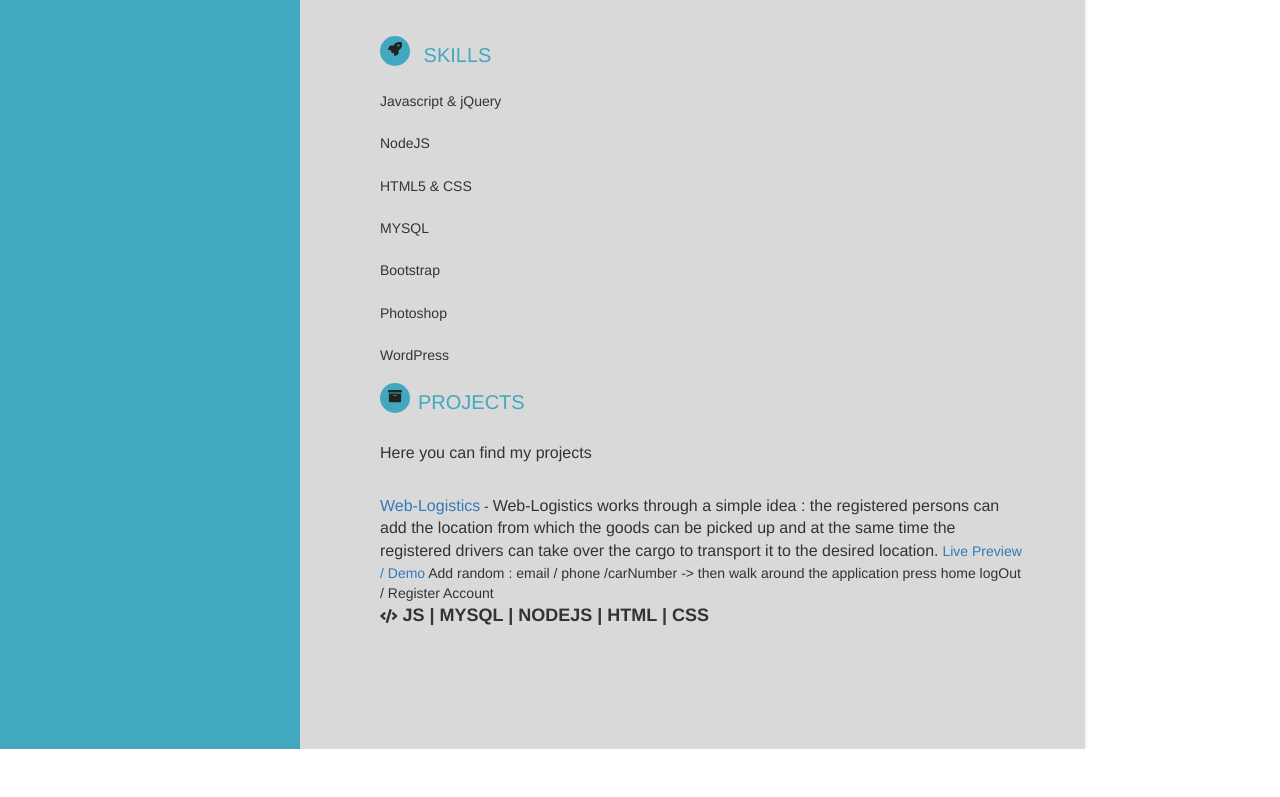
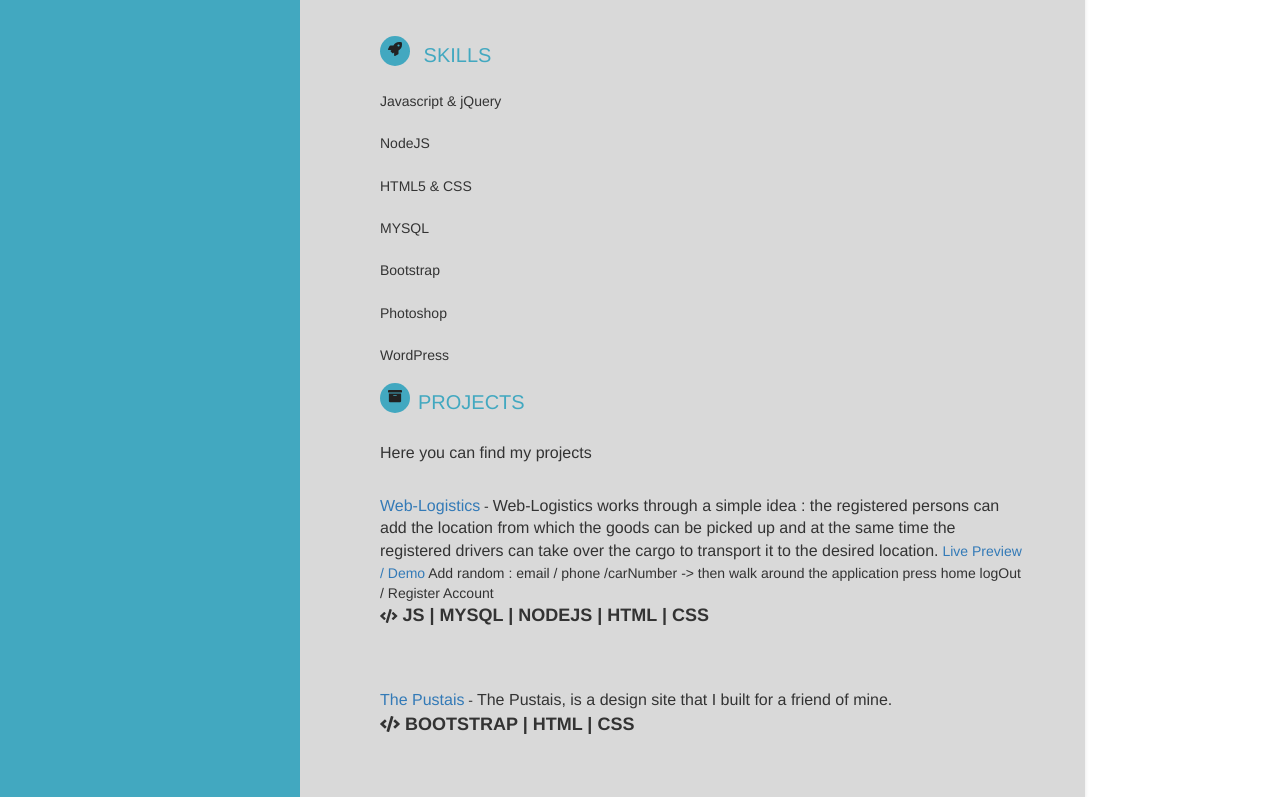
Before and after one commit to MitreaRazvan/MitreaRazvan.github.io, a plain HTML site: page index.html in a window 1280 px wide. Shown: the part 711-1508 px from the top of the page. Before the commit the page ends 1460 px from the top, so only its background shows below. Drawn offline with nearby package versions, Linux system fonts and the light colour scheme.

Commit message:
Update index.html

```diff
--- a/index.html
+++ b/index.html
@@ -121,6 +121,16 @@
                     </div><!--//item-->
                 </div><!--//item-->
 
+         <div class="item">
+                        <span class="project-title"><a href="https://pustaiswebsite.s3.us-east-2.amazonaws.com/The+Pustais+%7C+website/index.html">The Pustais</a></span> - <span class="project-tagline">
+
+                            The Pustais, is a design site that I built for a friend of mine.
+
+                            <br>
+                            <span class="incon-text"><i class="fas fa-code"></i><strong>  BOOTSTRAP | HTML | CSS</strong></span>
+                    </div><!--//item-->
+                </div><!--//item-->
+
 
                 </section><!--//section-->
     </div>
```
